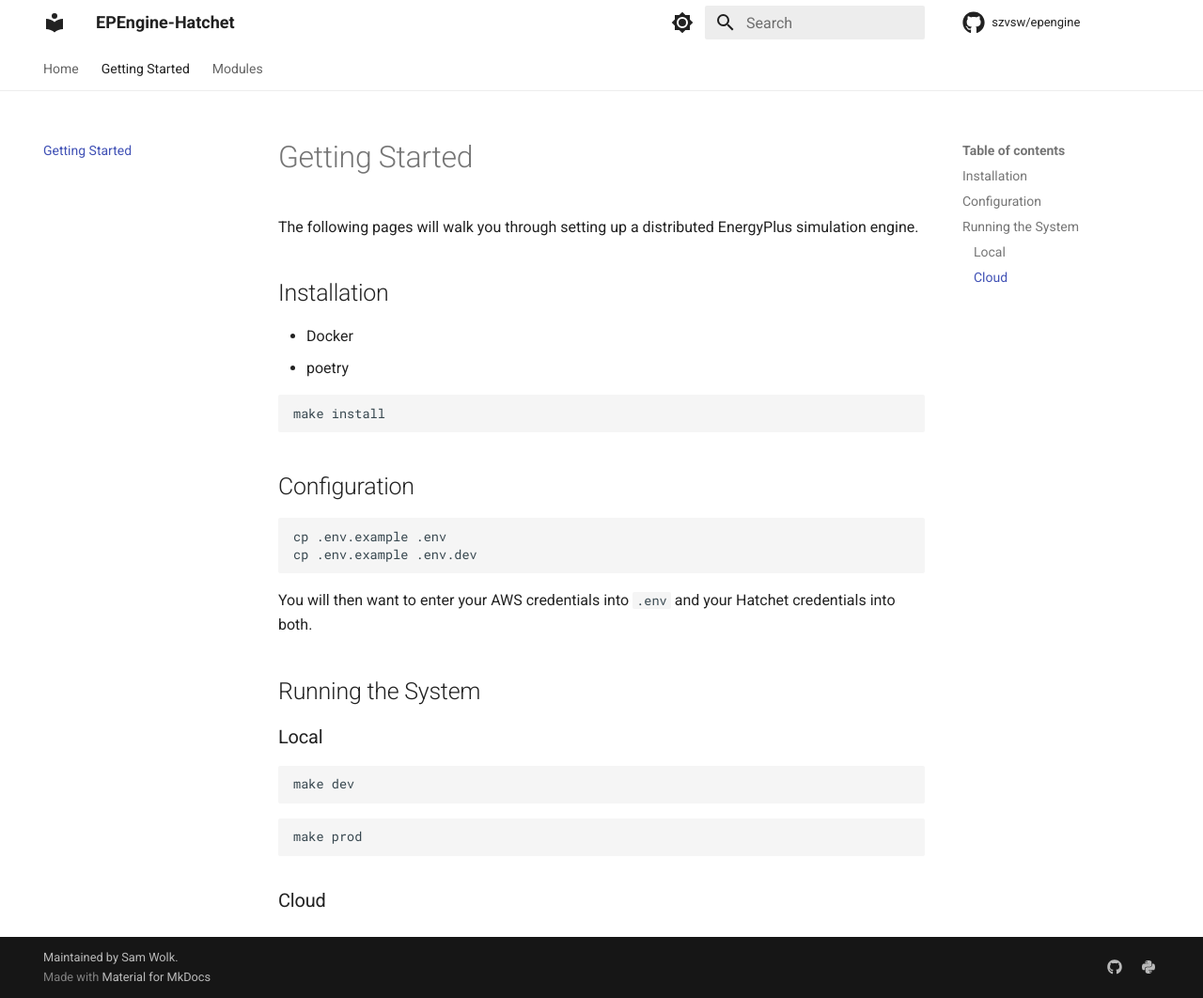
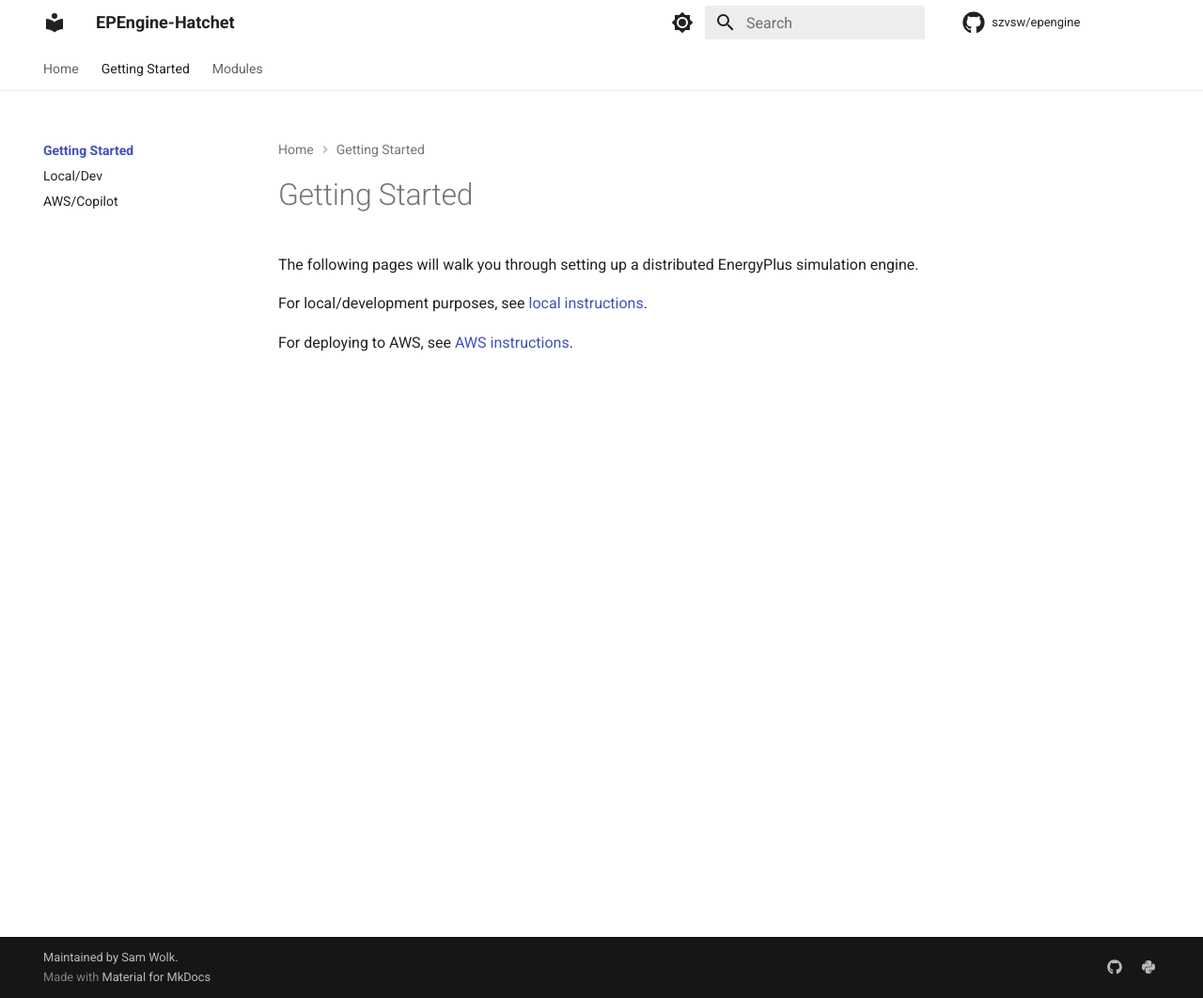
Before and after one commit to szvsw/epengine, an MkDocs documentation site: the page built from docs/getting-started/index.md, in a window 1280 px wide and 1062 px high. Shown: the whole window at 94% size. Built offline with MkDocs 1.6.1 and Material for MkDocs 9.7.7, drawn with Linux system fonts in a browser that asks for light colours; comment, search, counter and statistics services are not loaded.

Commit message:
create copilot

````diff
--- a/.pre-commit-config.yaml
+++ b/.pre-commit-config.yaml
@@ -25,3 +25,5 @@
     rev: "v3.0.3"
     hooks:
       - id: prettier
+
+exclude: "copilot/"
--- /dev/null
+++ b/docs/getting-started/index.md
@@ -0,0 +1,7 @@
+# Getting Started
+
+The following pages will walk you through setting up a distributed EnergyPlus simulation engine.
+
+For local/development purposes, see [local instructions](./local.md).
+
+For deploying to AWS, see [AWS instructions](copilot.md).
--- a/docs/getting-started.md
+++ b/docs/getting-started/local.md
@@ -1,6 +1,4 @@
-# Getting Started
-
-The following pages will walk you through setting up a distributed EnergyPlus simulation engine.
+# Local Development
 
 ## Installation
 
@@ -31,5 +27,3 @@
 ```bash
 make prod
 ```
-
-### Cloud
--- a/mkdocs.yml
+++ b/mkdocs.yml
@@ -9,12 +9,10 @@
 
 nav:
   - Home: index.md
-  - Getting Started: getting-started.md
-  # - Getting Started:
-  #   - getting-started/index.md
-  #   - Installation: getting-started/installation.md
-  #   - Configuration: getting-started/configuration.md
-  #   - Running: getting-started/running.md
+  - Getting Started:
+      - getting-started/index.md
+      - Local/Dev: getting-started/local.md
+      - AWS/Copilot: getting-started/copilot.md
   - Modules: modules.md
 plugins:
   - search
````
Also changed, not shown: other parts of docs/getting-started/local.md (+0 -2 lines), docs/getting-started/copilot.md (added, +47 -0 lines), 12 other files.
